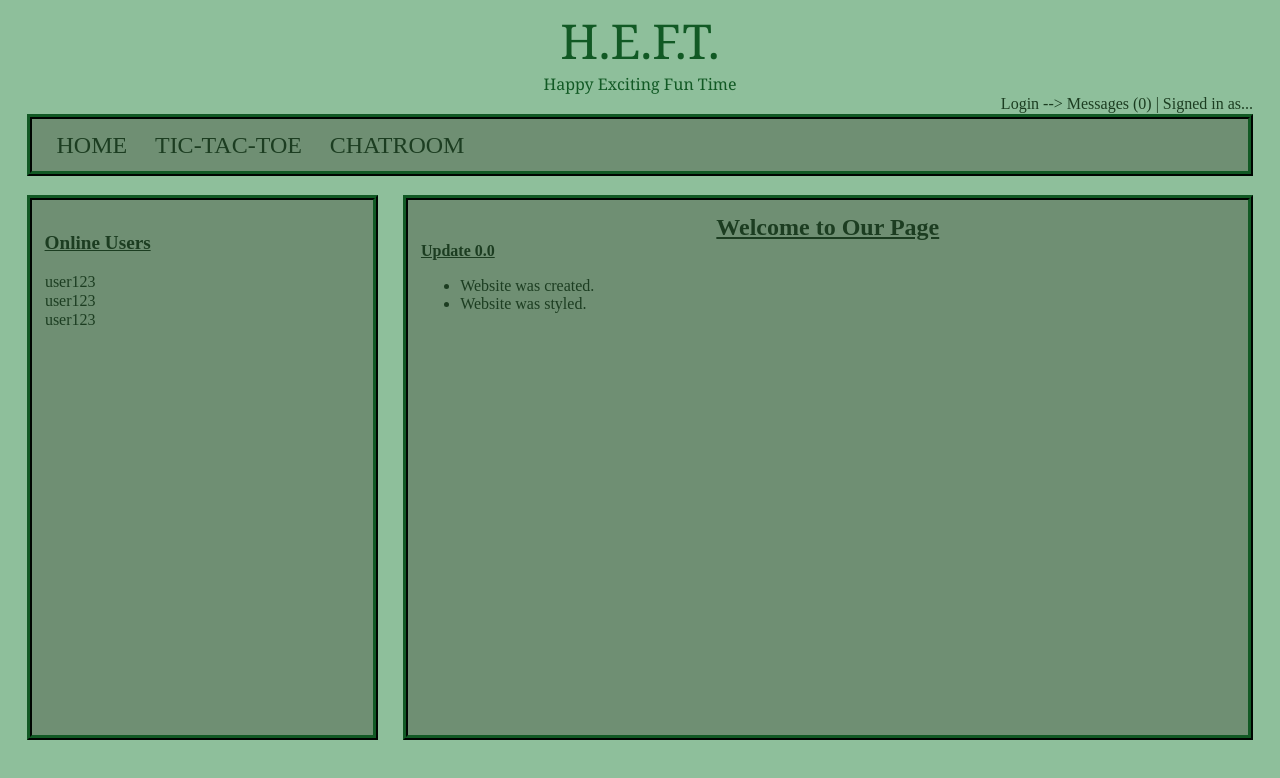
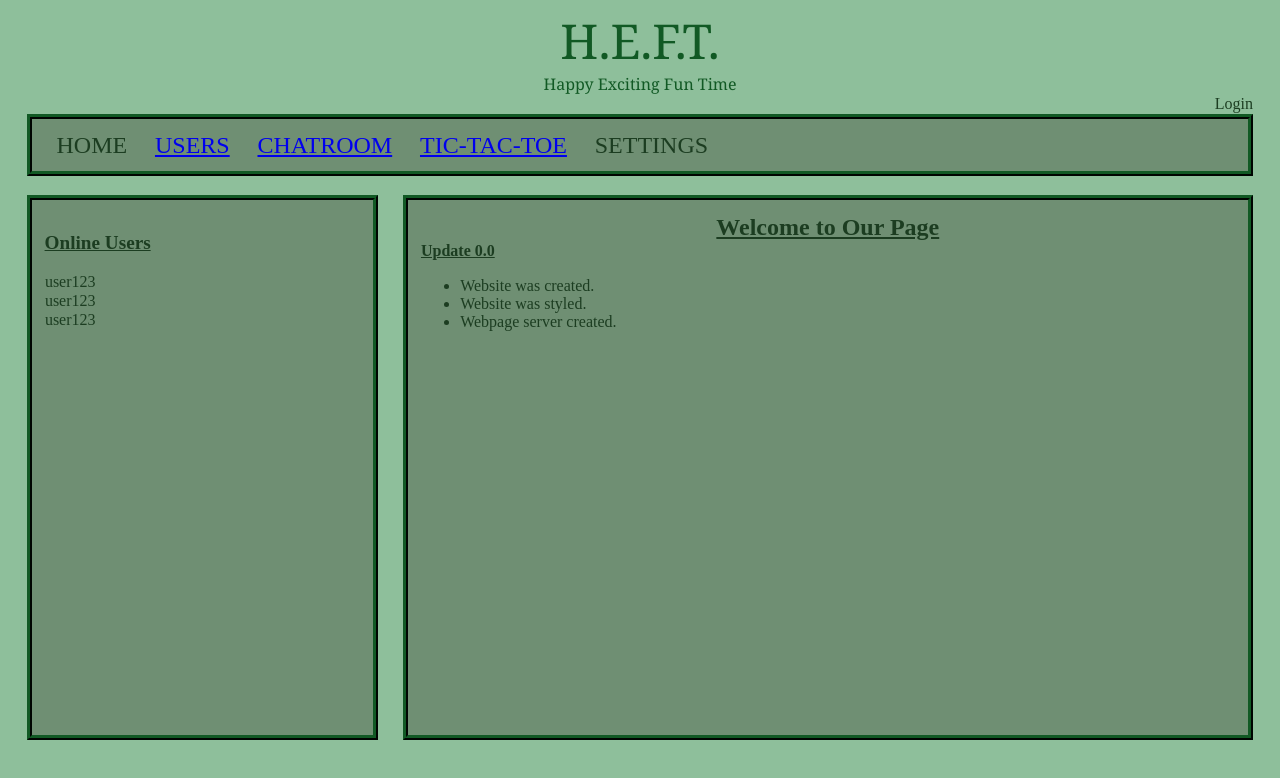
Before and after one commit to jmcgrathstuy/312Project, a plain HTML site: page index.html in a window 1280 px wide. Drawn offline with Linux system fonts and the light colour scheme.

Commit message:
Updated index.html

```diff
--- a/index.html
+++ b/index.html
@@ -11,17 +11,20 @@
     </div>
 
     <div id = "login">
-        Login --> Messages (0) | Signed in as...
+        Login
     </div>
 
     <ul id = "nav_bar">
         <li id = "nav">HOME</li>
-        <li id = "nav">TIC-TAC-TOE</li>
-        <li id = "nav">CHATROOM</li>
+        <li id = "nav"><a href = "users_index.html">USERS</a></li>
+        <li id = "nav"><a href = "chatroom_index.html">CHATROOM</a></li>
+        <li id = "nav"><a href = "ttt_index.html">TIC-TAC-TOE</a></li>
+        <li id = "nav">SETTINGS</li>
     </ul>
 
     <div id = "online_users">
         <p style="font-size: 120%;"><u><b>Online Users</b></u></p>
+        <!-- users here -->
         <header id = "user">user123</header>
         <header id = "user">user123</header>
         <header id = "user">user123</header>
@@ -33,6 +36,7 @@
         <ul>
             <li>Website was created.</li>
             <li>Website was styled.</li>
+            <li>Webpage server created.</li>
         </ul>
     </div>
 
```
